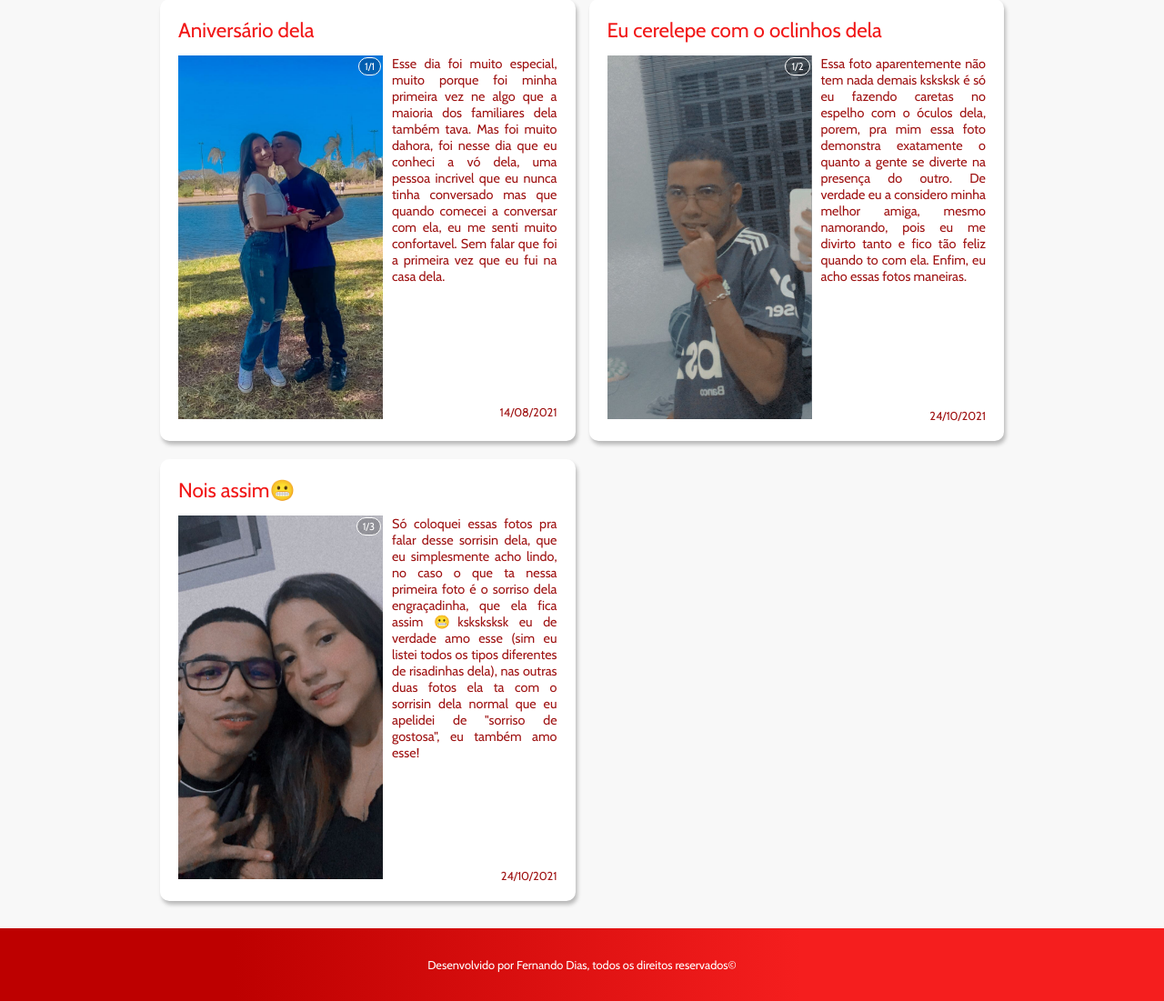
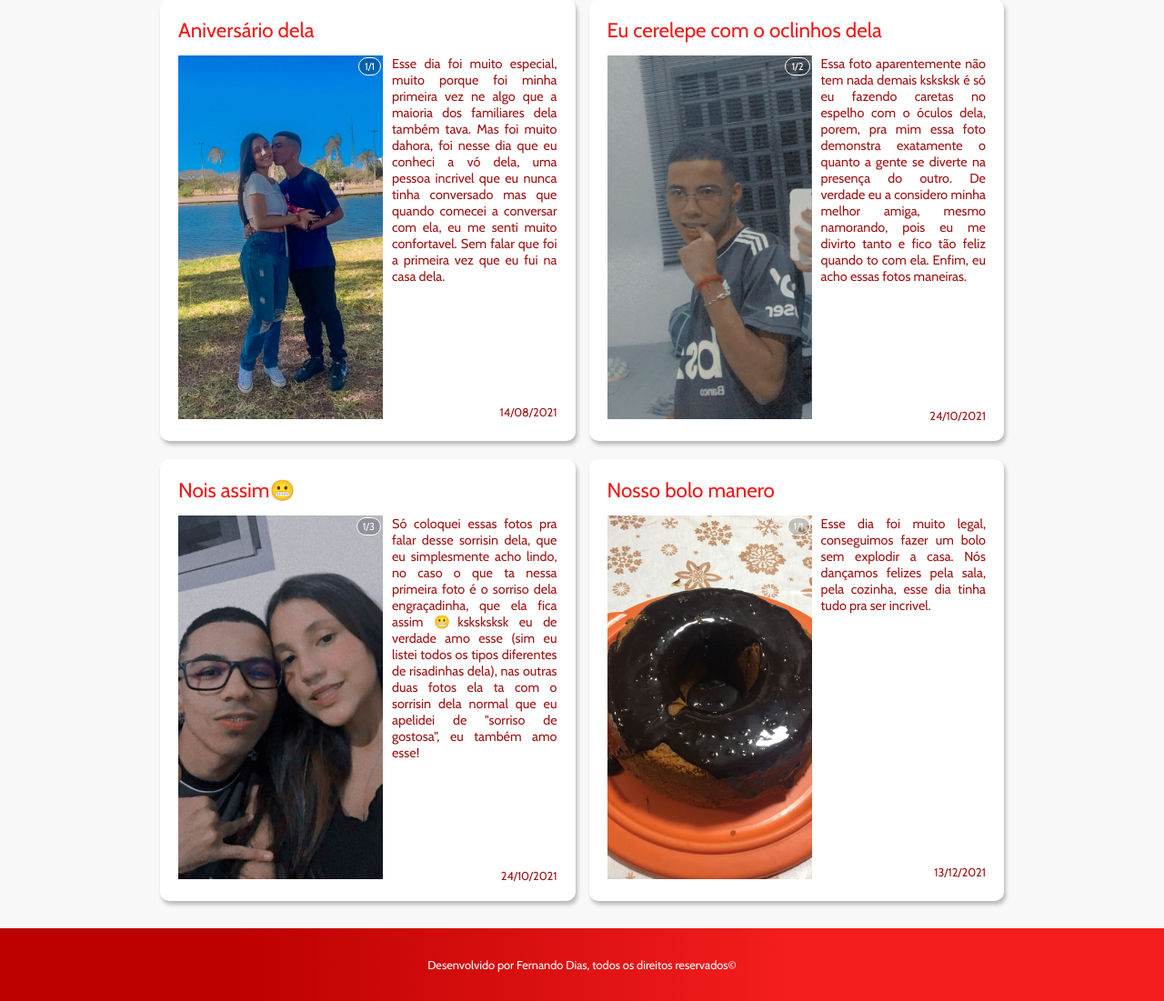
Before and after one commit to Nandins-12/nosso-lugar-secreto, a PHP site: page /photos.html in a window 1280 px wide. Shown: the part 1418-2519 px from the top of the page at 91% size. Run offline with PHP 8.4, Linux system fonts and the light colour scheme; some libraries are stand-ins or nearby versions.

Commit message:
Adicionado foto do bolo

```diff
--- a/css/photos.css
+++ b/css/photos.css
@@ -3,6 +3,7 @@ header {
     height: 60px;
     background: var(--banners-red);
     transition: 0.3s;
+    overflow: hidden;
 }
 
 header #logo img {
--- a/photos.html
+++ b/photos.html
@@ -205,10 +205,7 @@
                 </article>
 
                 <article class="card-photo">
-                    <p style="margin-bottom: 14px;
-                    font-size: 1.4em; color:
-                    var(--primary-red);
-                    font-weight: 100;">Nois assim😬</p>
+                    <h2>Nois assim😬</h2>
                     <div class="card-content">
                         <div>
                             <div class="carrousel" slider="3" currentSlide="1">
@@ -220,6 +217,24 @@
                             <p align="justify">Só coloquei essas fotos pra falar desse sorrisin dela, que eu simplesmente acho lindo, no caso o que ta nessa primeira foto é o sorriso dela engraçadinha, que ela fica assim 😬ksksksksk eu de verdade amo esse (sim eu listei todos os tipos diferentes de risadinhas dela), nas outras duas fotos ela ta com o sorrisin dela normal que eu apelidei de "sorriso de gostosa", eu também amo esse!</p>
                             <div>
                                 <p>24/10/2021</p>
+                            </div>
+                        </div>
+                    </div>
+                </article>
+
+                <article class="card-photo">
+                    <h2>Nosso bolo manero</h2>
+                    <div class="card-content">
+                        <div>
+                            <div class="carrousel" style="display: flex; justify-content: center;" slider="1" currentSlide="1">
+                                <span class="score">1/1</span>
+                                <img src="assets/images/bolomanero.jpg" alt="Foto de um bolo" onclick="Modal.toggleModal(7)">
+                            </div>
+                        </div>
+                        <div class="card-content-text">
+                            <p align="justify">Esse dia foi muito legal, conseguimos fazer um bolo sem explodir a casa. Nós dançamos felizes pela sala, pela cozinha, esse dia tinha tudo pra ser incrivel.</p>
+                            <div>
+                                <p>13/12/2021</p>
                             </div>
                         </div>
                     </div>
```
Also changed, not shown: assets/images/bolomanero.jpg (added).
